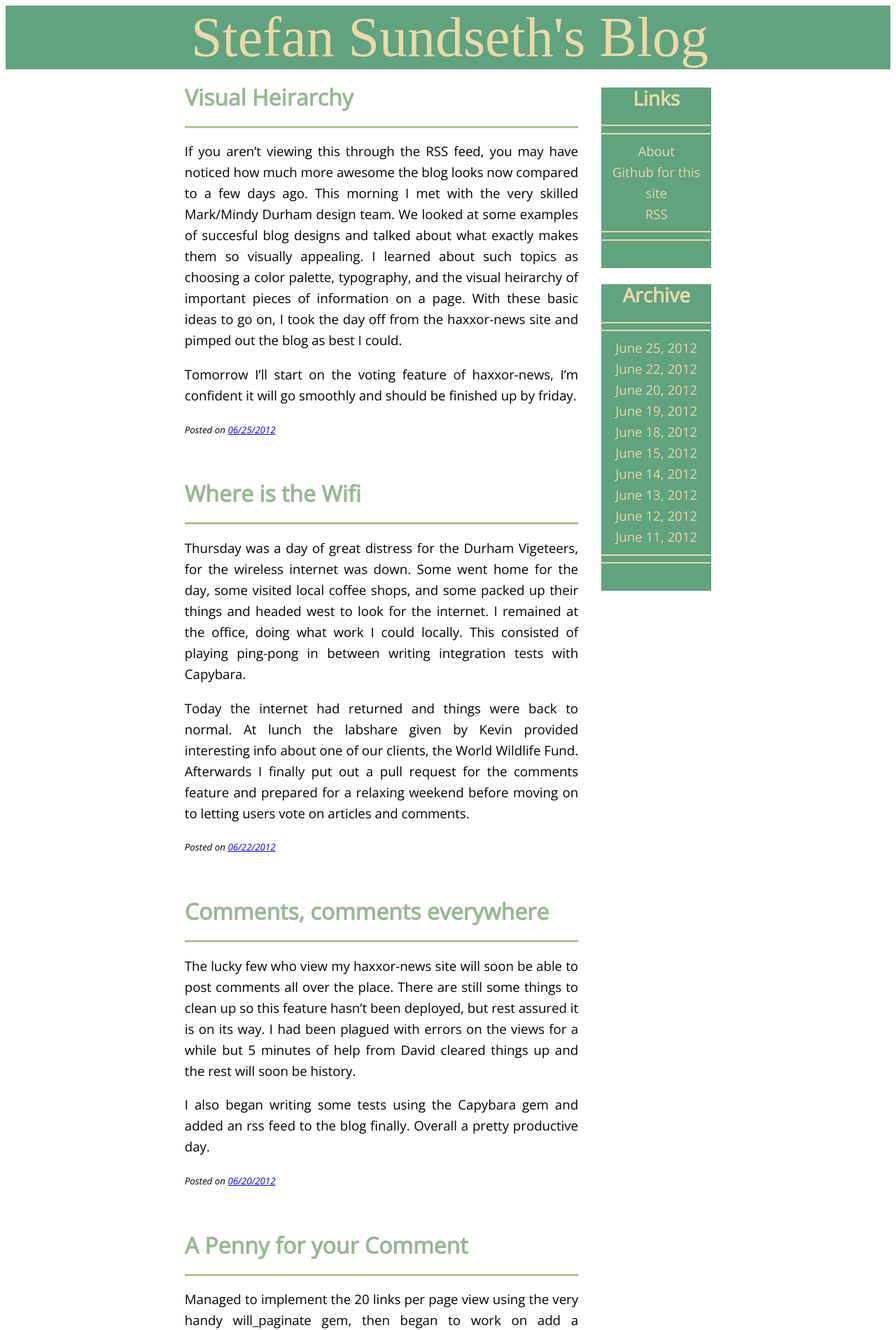
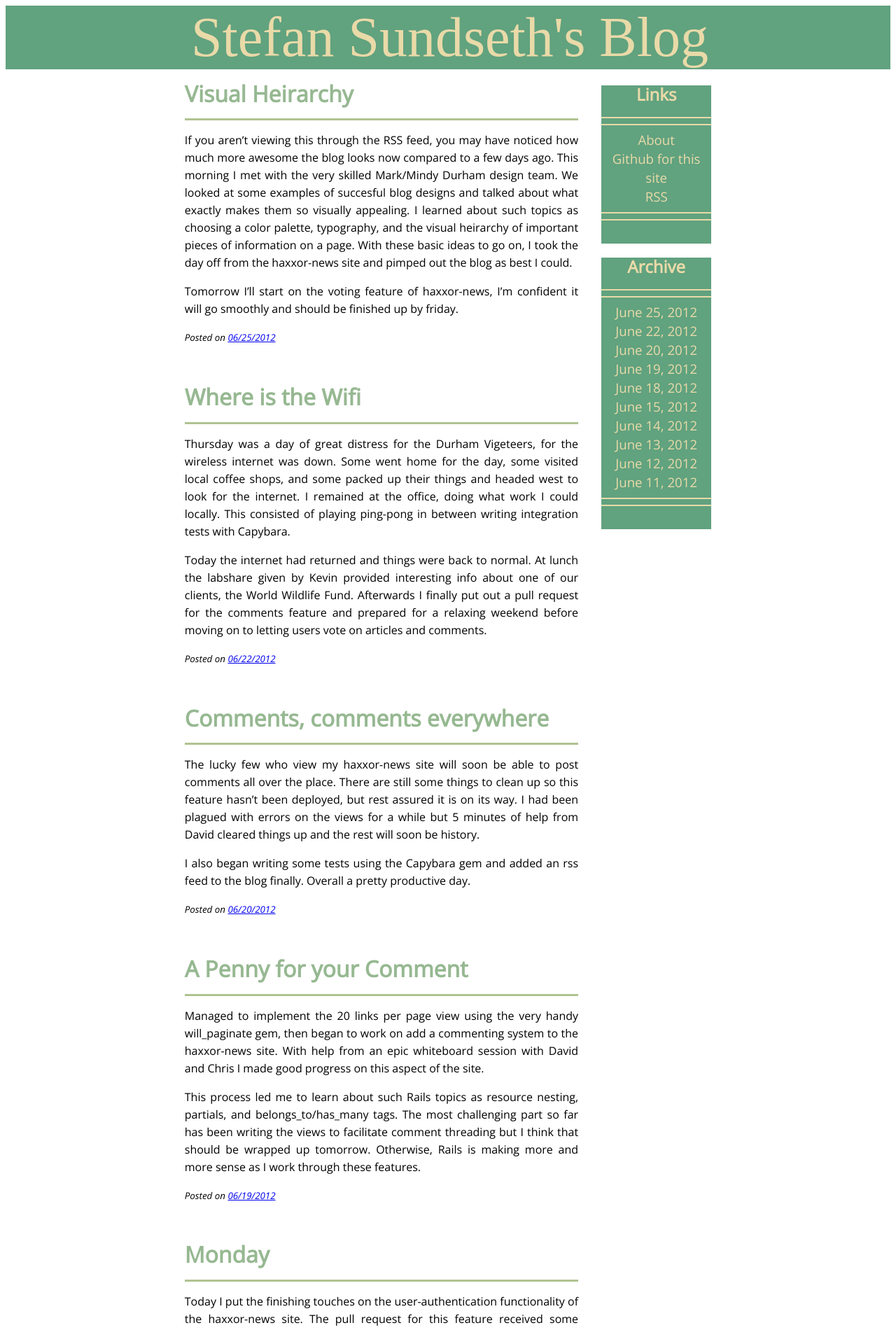
Before and after one commit to SSundseth/ssundseth.github.com, a Jekyll site: the page built from index.html, in a window 1280 px wide. Shown: the top 1900 px of the page at 70% size. Built offline with Jekyll 4.4.1, drawn with Linux system fonts in a browser that asks for light colours; some web fonts are replaced; Markdown is read by kramdown in place of the engine named in the settings; the list of posts is cut into pages by our own code.

Commit message:
changed font size

```diff
--- a/assets/stylesheets/main.css
+++ b/assets/stylesheets/main.css
@@ -61,8 +61,8 @@ hr.arch {
   margin-left: 20%;
   margin-right: 20%;
   font-family: 'Open Sans', sans-serif;
-  font-size: 14pt;
-  line-height: 30px;
+  font-size: 12pt;
+  line-height: 25px;
 }
 
 .meta {
```
